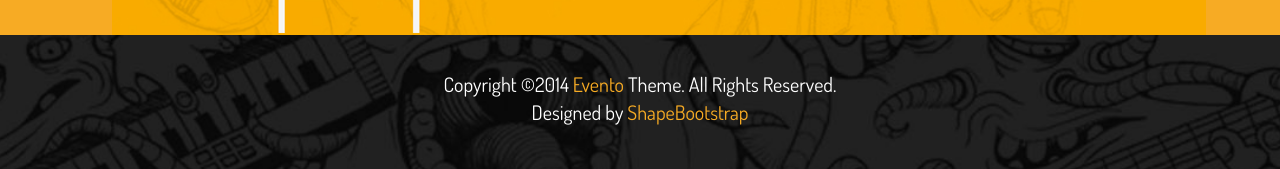
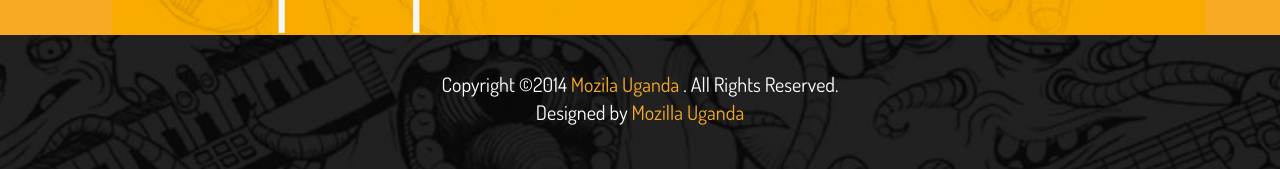
Before and after one commit to lawk/mozfestea-web, a plain HTML site: page index.html in a window 1280 px wide. Shown: the part 4721-4890 px from the top of the page. Drawn offline with Linux system fonts and the light colour scheme; some packages are replaced by stand-ins of ours.

Commit message:
Updating the Footer copy right statement
Adding a few changes and hyperlinks to the All rights reserved section. Pointing them to Mozilla Uganda.

```diff
--- a/index.html
+++ b/index.html
@@ -359,7 +359,7 @@
     <footer id="footer">
         <div class="container">
             <div class="text-center">
-                <p> Copyright  &copy;2014<a target="_blank" href="http://shapebootstrap.net/"> Evento </a>Theme. All Rights Reserved. <br> Designed by <a target="_blank" href="http://shapebootstrap.net/">ShapeBootstrap</a></p>
+                <p> Copyright  &copy;2014<a target="_blank" href="http://mozilla-uganda.org/"> Mozila Uganda </a>. All Rights Reserved. <br> Designed by <a target="_blank" href="http://mozilla-uganda.org/">Mozilla Uganda</a></p>
             </div>
         </div>
     </footer>
```
